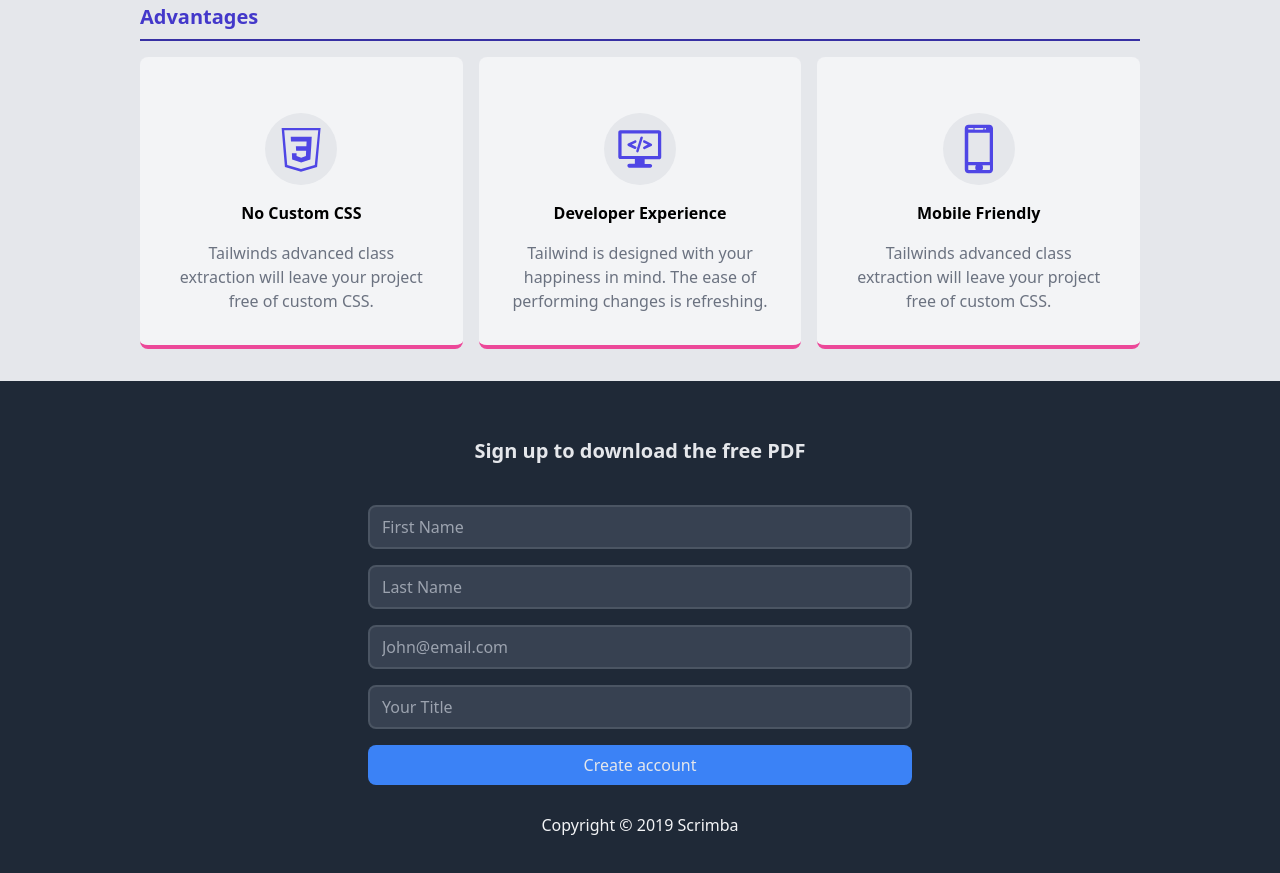
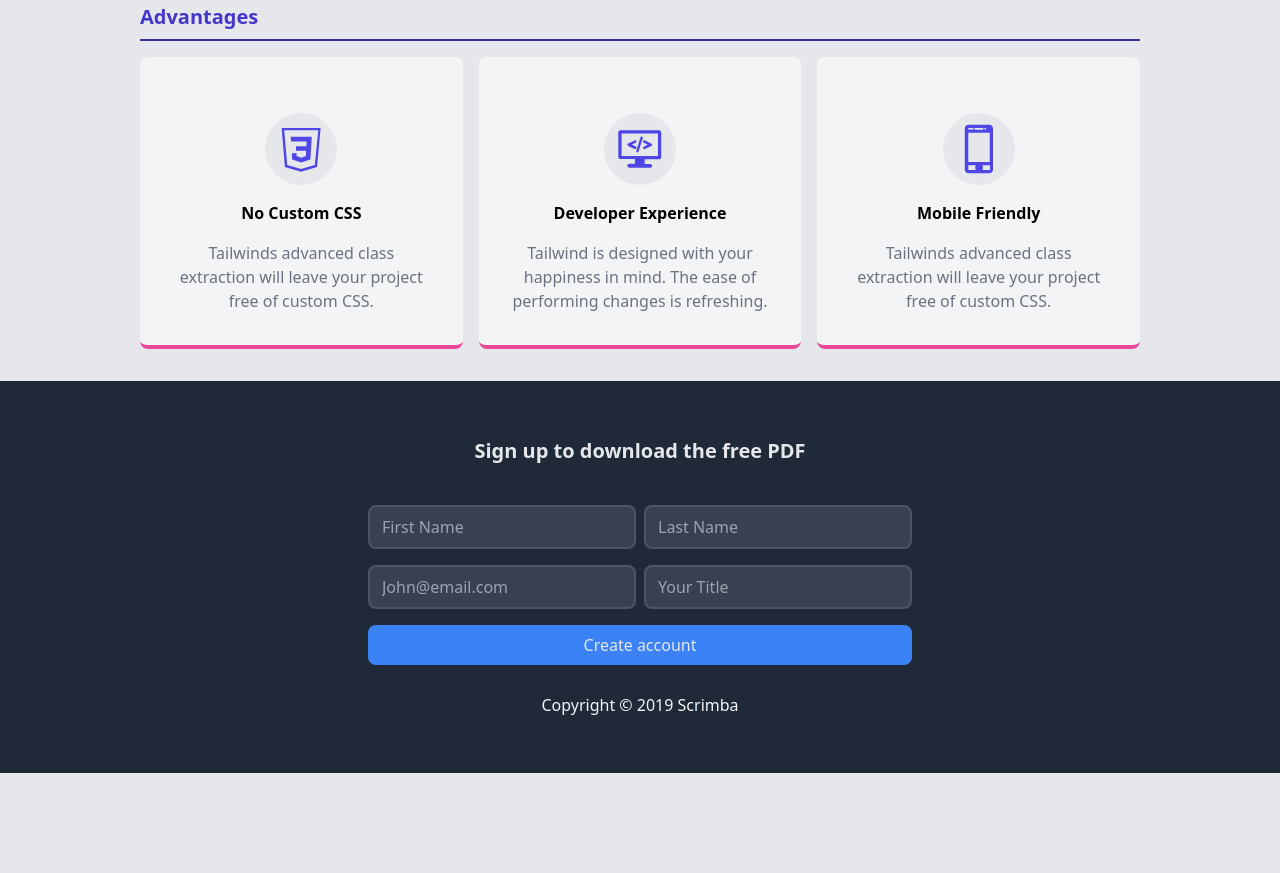
Before and after one commit to webstormcam/Scrimba_Tailwind_Project, a plain HTML site: page index.html in a window 1280 px wide. Shown: the part 411-1284 px from the top of the page. After the commit the page ends 1184 px from the top, so only its background shows below. Drawn offline with nearby package versions, Linux system fonts and the light colour scheme.

Commit message:
Made the desktop version as well

```diff
--- a/index.html
+++ b/index.html
@@ -22,7 +22,7 @@
                <h1 class="text-gray-200 text-2xl">Want to learn Tailwind CSS?</h1>
                <p class="text-indigo-200 text-sm mb-4">Tailwind is the fastest growing utility-first CSS framework. Let's learn it step by step.</p>
             </div>
-            <div class="relative ">
+            <div class="relative">
             <button class="uppercase bg-pink-500 text-sm py-2 px-3 font-semibold text-gray-200 rounded-2xl">Enroll Now</button>
             <img  class="w-32  bg-gray-100 border-pink-500 border-8 rounded-full absolute right-2 -bottom-20 " src="images/tailwind-logo.png ">
               </div>
@@ -48,7 +48,7 @@
                   <h3 class="mt-4 font-bold">Developer Experience</h3>
                   <p class="mt-4 text-center text-gray-500 px-8">Tailwind is designed with your happiness in mind. The ease of performing changes is refreshing.</p>
                 </div>
-                <div class="bg-gray-100 flex flex-col items-center rounded-lg   pt-14 pb-8 border-b-4 border-pink-500 mt-6 md:mt-0 md:w-1/3 ">
+                <div class="bg-gray-100 flex flex-col items-center rounded-lg  pt-14 pb-8 border-b-4 border-pink-500 mt-6 md:mt-0 md:w-1/3 ">
                   <div class="bg-gray-200 p-2 rounded-full flex justify-center items-center"> <svg class="h-14 fill-current text-indigo-600" xmlns="http://www.w3.org/2000/svg" viewBox="0 0 24 24"><path d="M15.3 3.3c0-.2.1-.3.3-.3h.4c.2 0 .3.1.3.3 0 .2-.1.3-.3.3h-.3c-.2.1-.4-.1-.4-.3zm-5 .4h3.3c.2 0 .3-.1.3-.3.1-.3 0-.4-.2-.4h-3.3c-.3 0-.4.1-.4.3 0 .2.1.4.3.4zm7.4 14.6v2.5c0 .7-.5 1.2-1.2 1.2h-9c-.7 0-1.2-.5-1.2-1.2V3.2c0-.7.6-1.2 1.2-1.2h8.9c.7 0 1.2.5 1.2 1.2v15.1zM7 18h10V4.7H7V18zM7 3.2V4h10v-.8c0-.3-.2-.5-.5-.5h-9c-.3 0-.5.2-.5.5zm10 17.6v-2.1H7v2.1c0 .3.2.5.5.5h8.9c.4 0 .6-.2.6-.5zm-3.7-.9v.2c0 .5-.4.9-.9.9h-.8c-.5 0-.9-.4-.9-.9v-.2c0-.5.4-.9.9-.9h.8c.5 0 .9.4.9.9zm-.6 0c0-.1-.1-.3-.3-.3h-.8c-.1 0-.3.1-.3.3v.2c0 .1.1.3.3.3h.8c.1 0 .3-.1.3-.3v-.2zm3.8 2.5h-9c-.9 0-1.6-.7-1.6-1.6V3.2c0-.9.7-1.6 1.6-1.6h8.9c.9 0 1.6.7 1.6 1.6v17.6c0 .9-.7 1.6-1.5 1.6zM13.4 21h3.1c.1 0 .2-.1.2-.2V19h-3.3c.2.2.3.5.3.9v.2c0 .3-.1.6-.3.9zm-6-2v1.8c0 .1.1.2.2.2h3.1c-.2-.2-.3-.5-.3-.9v-.2c0-.3.1-.6.3-.9H7.4zm0-1.4h9.2V5H7.4v12.6zm6.9-14h.7v-.3V3h-.7c0 .1.1.2.1.3s0 .2-.1.3zm-6.9 0h2.3c0-.1-.1-.2-.1-.3s0-.2.1-.3H7.5c-.1 0-.1.1-.1.2v.4z"/></svg> </div>
                   <h3 class="mt-4 font-bold">Mobile Friendly</h3>
                   <p class="mt-4 text-center text-gray-500 px-8">Tailwinds advanced class extraction will leave your project free of custom CSS.</p>
@@ -61,13 +61,13 @@
             <h2 class="text-center font-bold text-gray-200 text-xl">Sign up to download the free PDF</h2>
             <form class="flex flex-col items-center mt-10 px-4 max-w-xl w-full">
                <div id="input-collection" class="flex flex-col w-full">
-               <div id="input-area1" class="flex flex-col">
-                  <input class="inline-block bg-gray-700 py-2 px-3 border-2 border-gray-600 rounded-lg" type="text" placeholder="First Name">
-                  <input class="inline-block mt-4 bg-gray-700 py-2 px-3 border-2 border-gray-600 rounded-lg" type="text" placeholder="Last Name">
+               <div id="input-area1" class="flex flex-col lg:flex-row ">
+                  <input class="inline-block bg-gray-700 py-2 px-3 border-2 border-gray-600 rounded-lg lg:w-1/2 lg:mr-2" type="text" placeholder="First Name">
+                  <input class="inline-block mt-4 bg-gray-700 py-2 px-3 border-2 border-gray-600 rounded-lg lg:mt-0 lg:w-1/2" type="text" placeholder="Last Name">
                </div>
-               <div id="input-area2" class="flex flex-col">
-                  <input class="inline-block bg-gray-700 py-2 px-3 border-2 border-gray-600 rounded-lg  mt-4" type="text" placeholder="John@email.com">
-                  <input class="inline-block mt-4 bg-gray-700 py-2 px-3 border-2 border-gray-600 rounded-lg" type="text" placeholder="Your Title">
+               <div id="input-area2" class="flex flex-col lg:flex-row">
+                  <input class="inline-block bg-gray-700 py-2 px-3 border-2 border-gray-600 rounded-lg  mt-4 lg:w-1/2 lg:mr-2 lg:mt-4 " type="text" placeholder="John@email.com">
+                  <input class="inline-block mt-4 bg-gray-700 py-2 px-3 border-2 border-gray-600 rounded-lg lg:mt-0 lg:w-1/2 lg:mt-4" type="text" placeholder="Your Title">
                </div>
             </div>
             <button class="inline-block mt-4 bg-blue-500 w-full rounded-lg py-2 text-gray-200">Create account</button>
```
